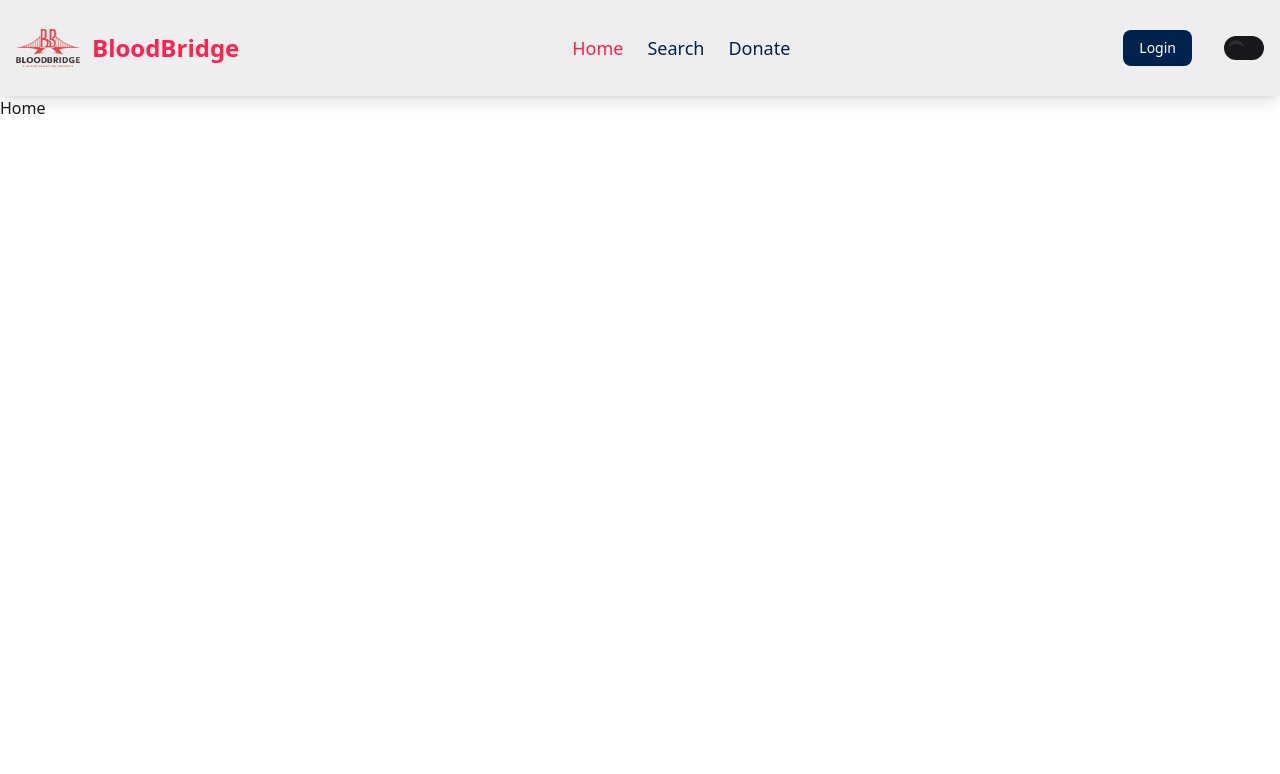
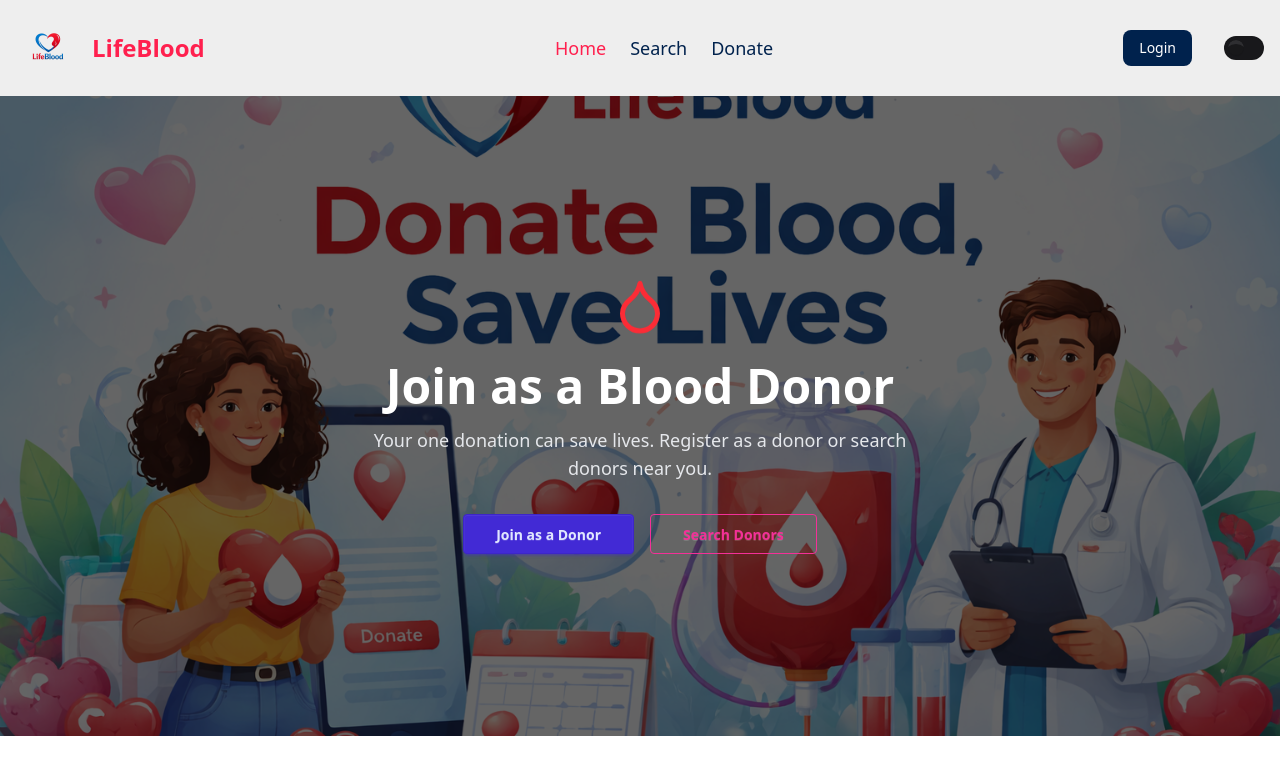
Before and after one commit to muhsinabdullah/Assignment-11-Frontend, a React (Vite) app: page / in a window 1280 px wide. Shown: the top 774 px of the page. Built offline with nearby package versions, Linux system fonts and the light colour scheme; no server answers.

Commit message:
banner added

```diff
--- /dev/null
+++ b/src/components/Banner/Banner.jsx
@@ -0,0 +1,64 @@
+import React from 'react';
+import { Link } from 'react-router-dom';
+import { Droplet } from 'lucide-react';
+import bannerImg from '../../assets/images/Banner.png'; //
+
+const Banner = () => {
+    return (
+        <div
+            className="hero min-h-[80vh] relative"
+            style={{
+                backgroundImage: `url(${bannerImg})`,
+                backgroundSize: 'cover',
+                backgroundPosition: 'center',
+            }}
+        >
+            {/* Overlay */}
+            <div className="absolute inset-0 bg-black/60"></div>
+
+            <div className="hero-content relative text-center text-white">
+                <div className="max-w-xl">
+
+                    {/* Animated Blood Drop */}
+                    <div className="flex justify-center mb-6">
+                        <Droplet
+                            size={60}
+                            className="text-red-500 animate-bounce"
+                        />
+                    </div>
+
+                    {/* Heading */}
+                    <h1 className="text-4xl md:text-5xl font-bold mb-4">
+                        Join as a Blood Donor
+                    </h1>
+
+                    {/* Subtitle */}
+                    <p className="text-lg text-gray-200 mb-8">
+                        Your one donation can save lives.
+                        Register as a donor or search donors near you.
+                    </p>
+
+                    {/* Buttons */}
+                    <div className="flex flex-col md:flex-row gap-4 justify-center">
+                        <Link
+                            to="/register"
+                            className="btn btn-primary px-8"
+                        >
+                            Join as a Donor
+                        </Link>
+
+                        <Link
+                            to="/search"
+                            className="btn btn-outline btn-secondary px-8"
+                        >
+                            Search Donors
+                        </Link>
+                    </div>
+
+                </div>
+            </div>
+        </div>
+    );
+};
+
+export default Banner;
--- a/src/components/Navbar/Navbar.jsx
+++ b/src/components/Navbar/Navbar.jsx
@@ -46,7 +46,7 @@ const Navbar = () => {
         <div className="max-w-screen-xl flex flex-wrap items-center justify-between mx-auto p-4">
           <Link to="/" className="flex items-center space-x-3 rtl:space-x-reverse">
             <img src={logo} className="w-16" alt="" />
-            <span className="self-center text-2xl font-semibold whitespace-nowrap text-[#FF204E]">BloodBridge</span>
+            <span className="self-center text-2xl font-semibold whitespace-nowrap text-[#FF204E]">LifeBlood</span>
           </Link>
 
           <div className="flex items-center lg:order-2 space-x-3 lg:space-x-0 rtl:space-x-reverse">
--- a/src/pages/Home/Home.jsx
+++ b/src/pages/Home/Home.jsx
@@ -1,9 +1,10 @@
 import React from 'react';
+import Banner from '../../components/Banner/Banner';
 
 const Home = () => {
     return (
         <div>
-            Home
+            <Banner />
         </div>
     );
 };
```
Also changed, not shown: src/assets/images/Banner.png (added), src/assets/images/logo.png.
